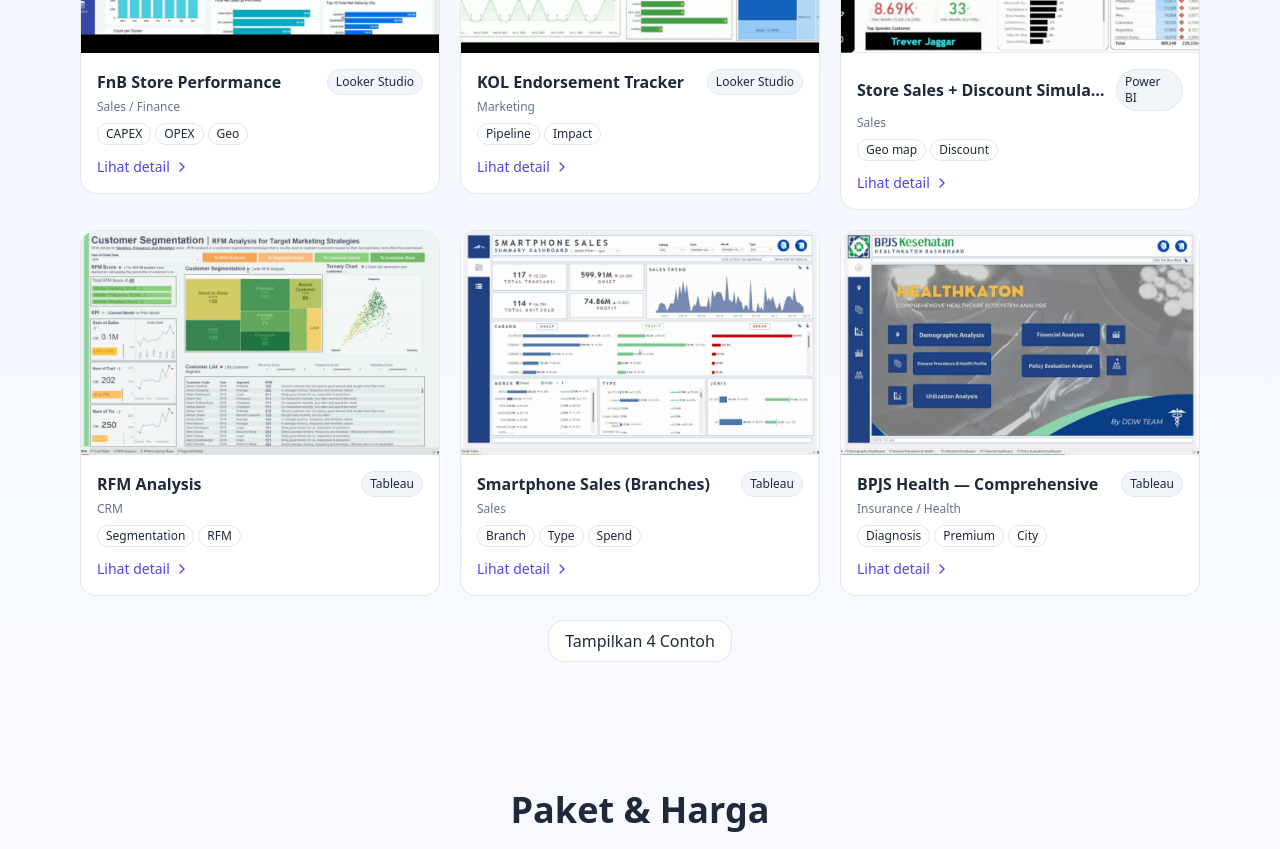
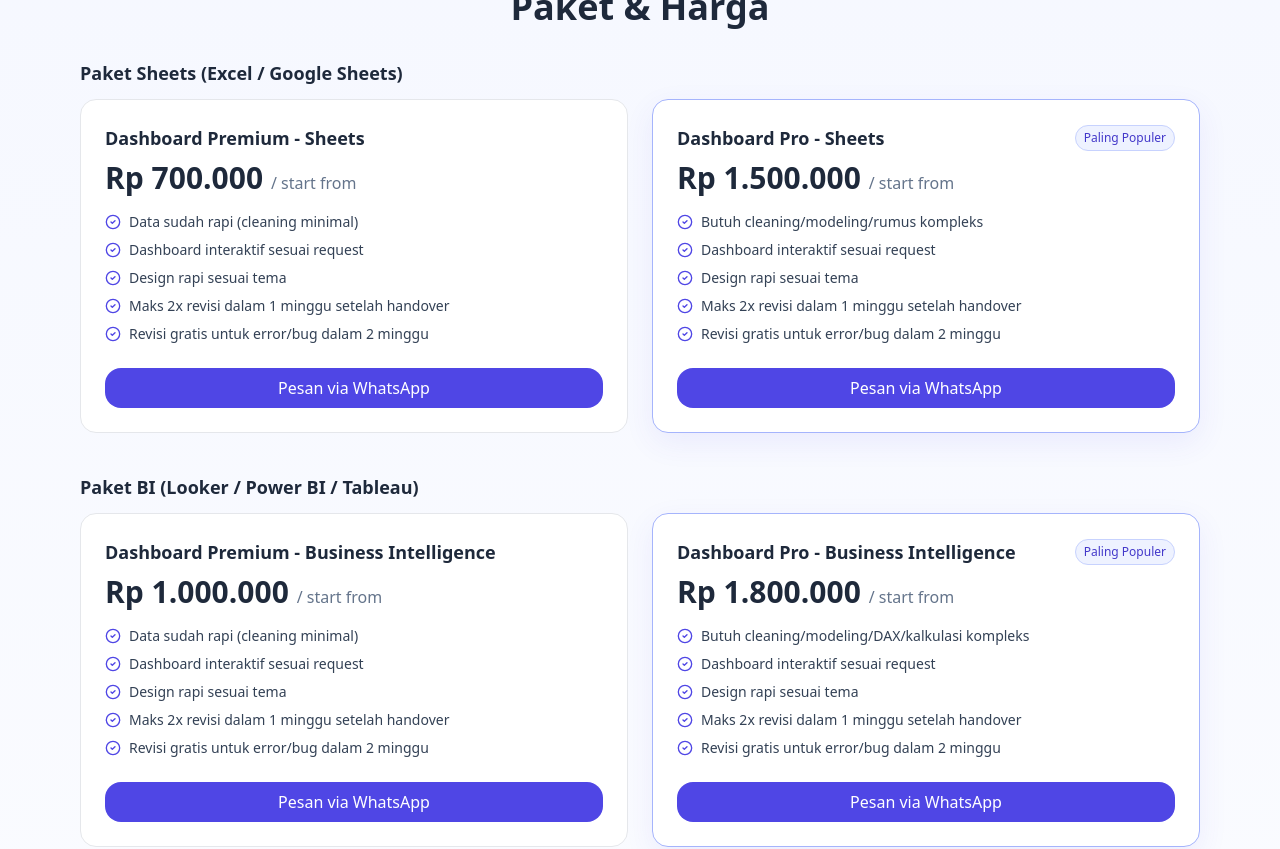
Before and after one commit to allesandroya/jasa-bikin-dashboard, a React (Vite) app: page / in a window 1280 px wide. Shown: the part 1820-2669 px from the top of the page. Built offline with nearby package versions, Linux system fonts and the light colour scheme.

Commit message:
revisi final 3

```diff
--- a/src/pages/PortfolioServicePage.jsx
+++ b/src/pages/PortfolioServicePage.jsx
@@ -257,7 +257,7 @@
   const [filter, setFilter] = useState("All");
   const [q, setQ] = useState("");
   const [active, setActive] = useState(null);
-  const [showAll, setShowAll] = useState(true); // langsung tampil semua
+  const [showAll, setShowAll] = useState(false); // tampil 4
 
   const filtered = useMemo(() => {
     const qq = q.toLowerCase();
@@ -480,7 +480,7 @@
         <h3 className="text-lg font-semibold mb-3">Paket Sheets (Excel / Google Sheets)</h3>
         <div className="grid md:grid-cols-2 gap-6 items-stretch">
           <PriceCard
-            title="Premium — Sheets"
+            title="Dashboard Premium - Sheets"
             price={700_000}
             bullets={[
               "Data sudah rapi (cleaning minimal)",
@@ -492,7 +492,7 @@
             ctaMsg="hi kak, mau tanya-tanya tentang paket dashboard premium excel/sheets nih 🙌"
           />
           <PriceCard
-            title="Pro — Sheets"
+            title="Dashboard Pro - Sheets"
             price={1_500_000}
             accent
             bullets={[
@@ -509,7 +509,7 @@
         <h3 className="text-lg font-semibold mt-10 mb-3">Paket BI (Looker / Power BI / Tableau)</h3>
         <div className="grid md:grid-cols-2 gap-6 items-stretch">
           <PriceCard
-            title="Premium — BI"
+            title="Dashboard Premium - Business Intelligence"
             price={1_000_000}
             bullets={[
               "Data sudah rapi (cleaning minimal)",
@@ -521,7 +521,7 @@
             ctaMsg="hi kak, mau tanya-tanya tentang paket dashboard premium BI (Looker/Power BI/Tableau) nih 🙌"
           />
           <PriceCard
-            title="Pro — BI"
+            title="Dashboard Pro - Business Intelligence"
             price={1_800_000}
             accent
             bullets={[
@@ -558,8 +558,8 @@
           <StepCard n={2} t="Deal" d="Klien setuju dengan harga & melakukan DP. Kami kunci scope & timeline." />
           <StepCard
             n={3}
-            t="Build"
-            d="Proses ETL/cleaning, modeling, desain UI sesuai tema/request. Progress update rutin."
+            t="Build Process"
+            d="Kami proses ETL/cleaning data, modeling, desain UI sesuai tema/request."
           />
           <StepCard n={4} t="Handover" d="Review, revisi, dokumentasi singkat, dan serah terima." />
         </div>
@@ -575,9 +575,9 @@
               <Faq q="Apa saja yang saya dapat?" a="File dashboard final, dokumentasi singkat, dan support minor 7 hari." />
               <Faq
                 q="Bedanya Premium vs Pro?"
-                a="Premium: data relatif rapi & skenario sederhana. Pro: ETL/modeling & kalkulasi lebih kompleks, halaman bisa >2. Kualitas desain & proses tetap sama bagusnya."
+                a="Premium: kami hanya cleaning data minimal. Pro: ETL/modeling & kalkulasi lebih kompleks, halaman bisa >2. Kualitas desain & proses tetap sama bagusnya."
               />
-              <Faq q="Apakah bisa NDA?" a="Bisa. Kami siap NDA atau masking data sensitif." />
+              <Faq q="Apakah bisa NDA?" a="Bisa. Kami siap tanda tangan NDA jika diperlukan." />
             </div>
           </div>
           <div>
@@ -756,9 +756,13 @@
           </li>
         ))}
       </ul>
-      <a className="mt-auto inline-flex items-center justify-center w-full px-4 py-2 rounded-2xl bg-indigo-600 text-white hover:bg-indigo-700" href={wa(ctaMsg)}>
+      <a
+        className="mt-6 inline-flex items-center justify-center w-full px-4 py-2 rounded-2xl bg-indigo-600 text-white hover:bg-indigo-700"
+        href={wa(ctaMsg)}
+      >
         Pesan via WhatsApp
       </a>
+
     </div>
   );
 }
```
